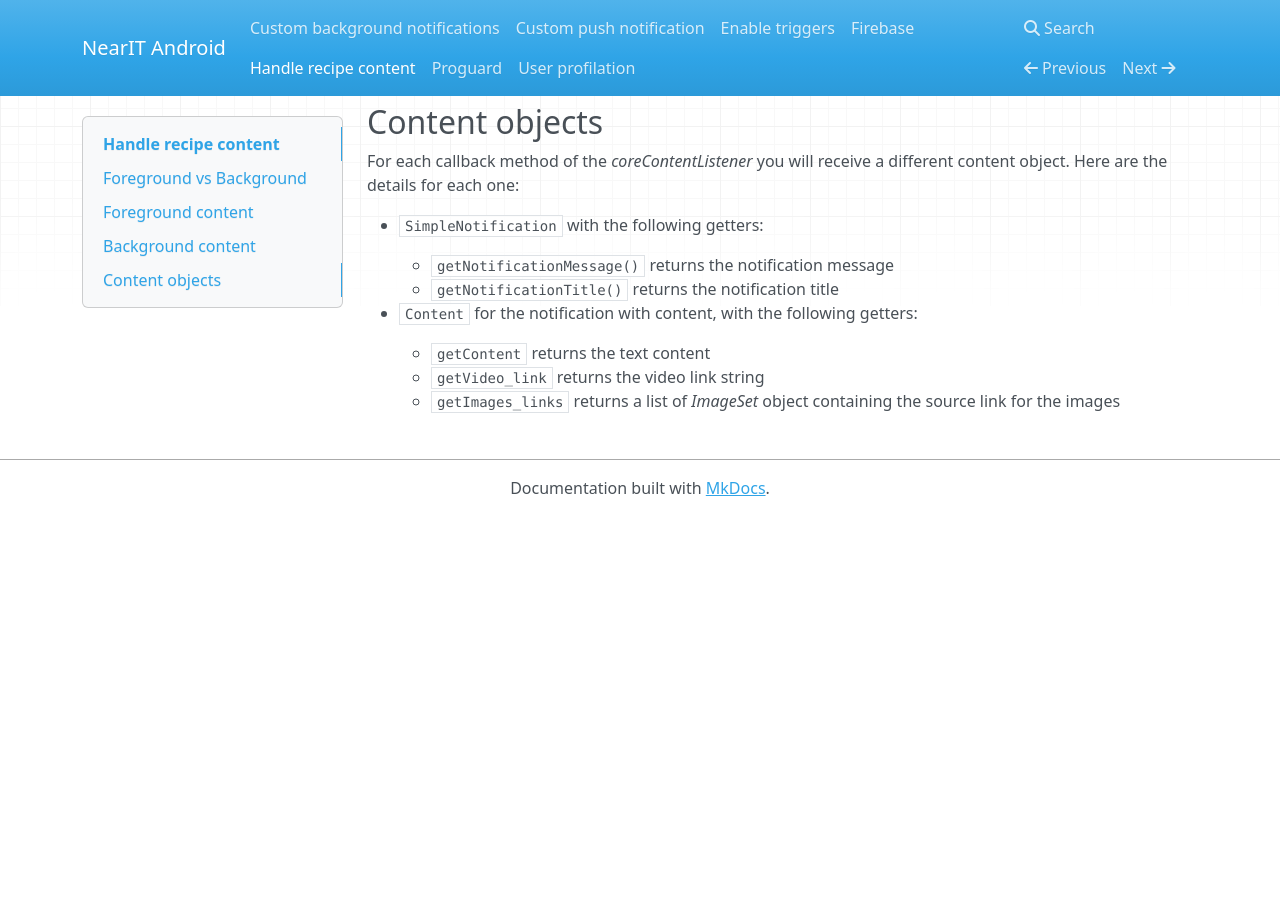
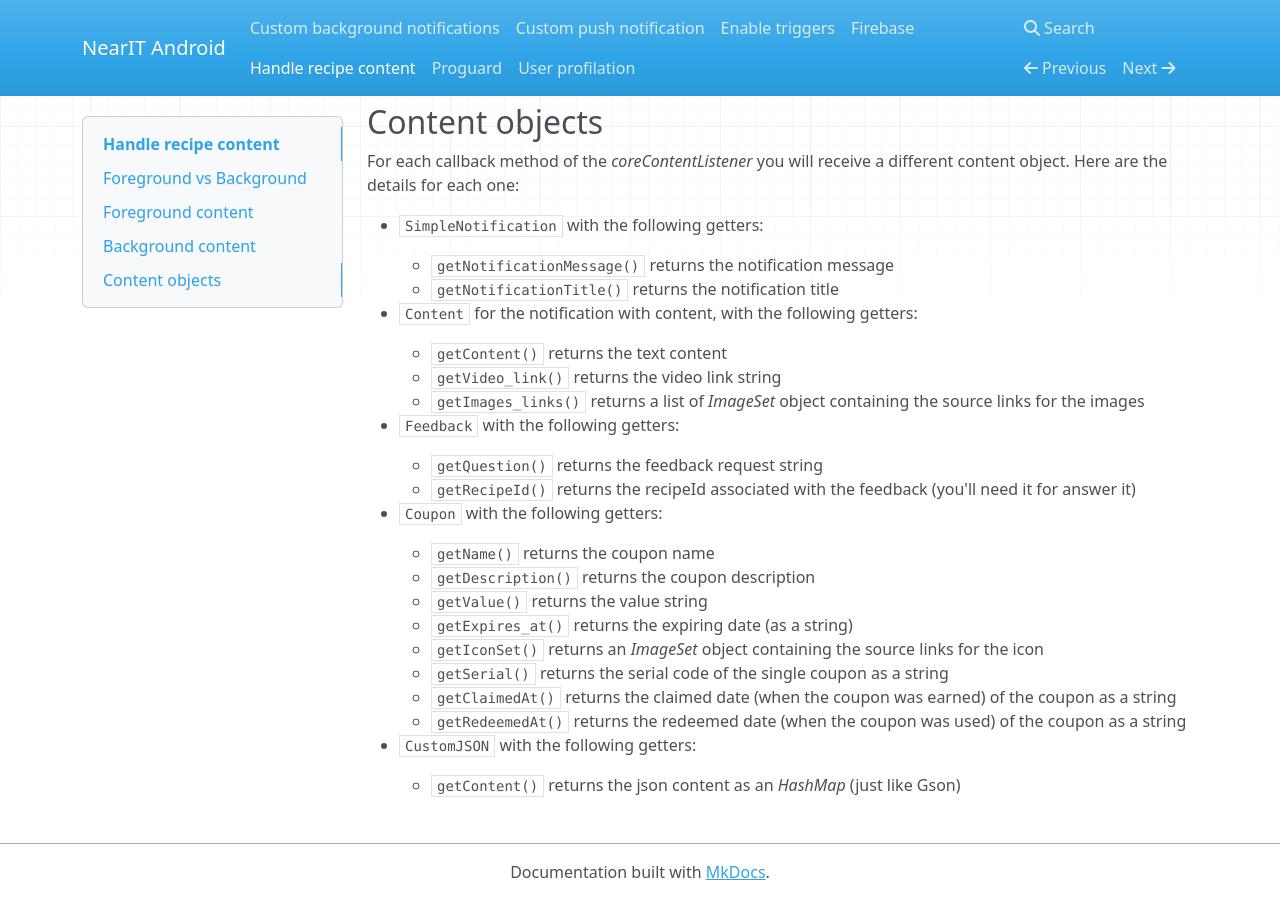
Before and after one commit to nearit/Android-SDK, an MkDocs documentation site: the page built from docs/handle-content.md, in a window 1280 px wide and 900 px high, scrolled down 1230 px. Built offline with MkDocs 1.6.1, drawn with Linux system fonts in a browser that asks for light colours; nearby versions of some CDN libraries; before the commit the page ends 1746 px from its top, so only the background shows below that.

Commit message:
Update handle-content.md

```diff
--- a/docs/handle-content.md
+++ b/docs/handle-content.md
@@ -61,6 +61,23 @@ Here are the details for each one:
     - `getNotificationTitle()` returns the notification title
 
 - `Content` for the notification with content, with the following getters:
-    - `getContent` returns the text content
-    - `getVideo_link` returns the video link string
-    - `getImages_links` returns a list of *ImageSet* object containing the source link for the images
+    - `getContent()` returns the text content
+    - `getVideo_link()` returns the video link string
+    - `getImages_links()` returns a list of *ImageSet* object containing the source links for the images
+
+- `Feedback` with the following getters:
+    - `getQuestion()` returns the feedback request string
+    - `getRecipeId()` returns the recipeId associated with the feedback (you'll need it for answer it)
+
+- `Coupon` with the following getters:
+    - `getName()` returns the coupon name
+    - `getDescription()` returns the coupon description
+    - `getValue()` returns the value string
+    - `getExpires_at()` returns the expiring date (as a string)
+    - `getIconSet()` returns an *ImageSet* object containing the source links for the icon
+    - `getSerial()` returns the serial code of the single coupon as a string
+    - `getClaimedAt()` returns the claimed date (when the coupon was earned) of the coupon as a string
+    - `getRedeemedAt()` returns the redeemed date (when the coupon was used) of the coupon as a string
+
+- `CustomJSON` with the following getters:
+    - `getContent()` returns the json content as an *HashMap<String, Object>* (just like Gson)
```
